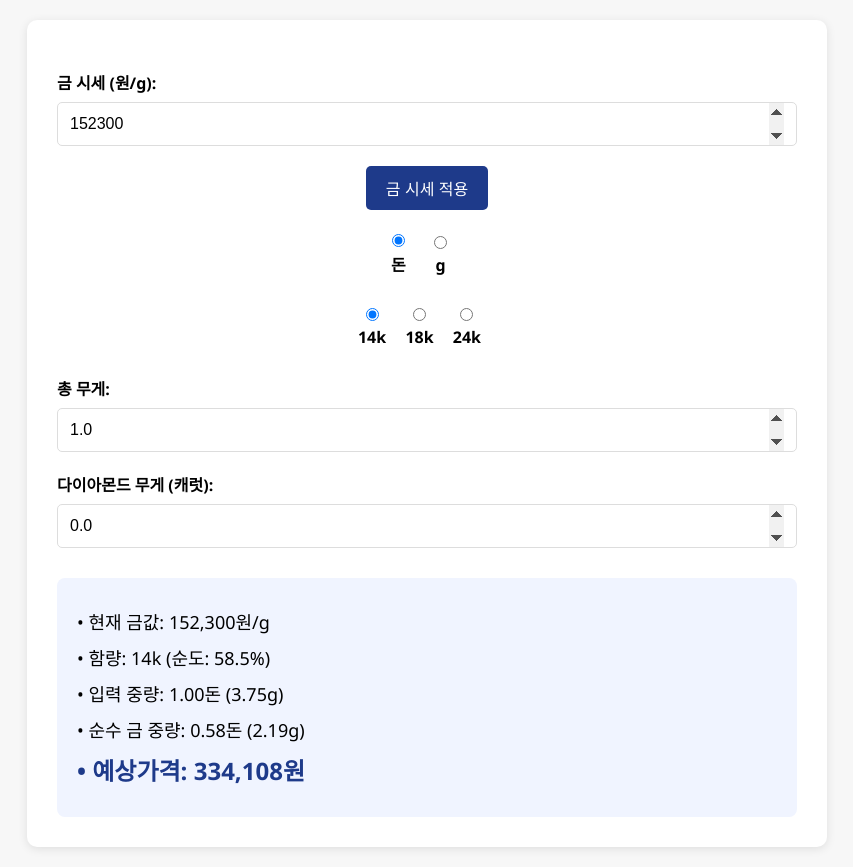
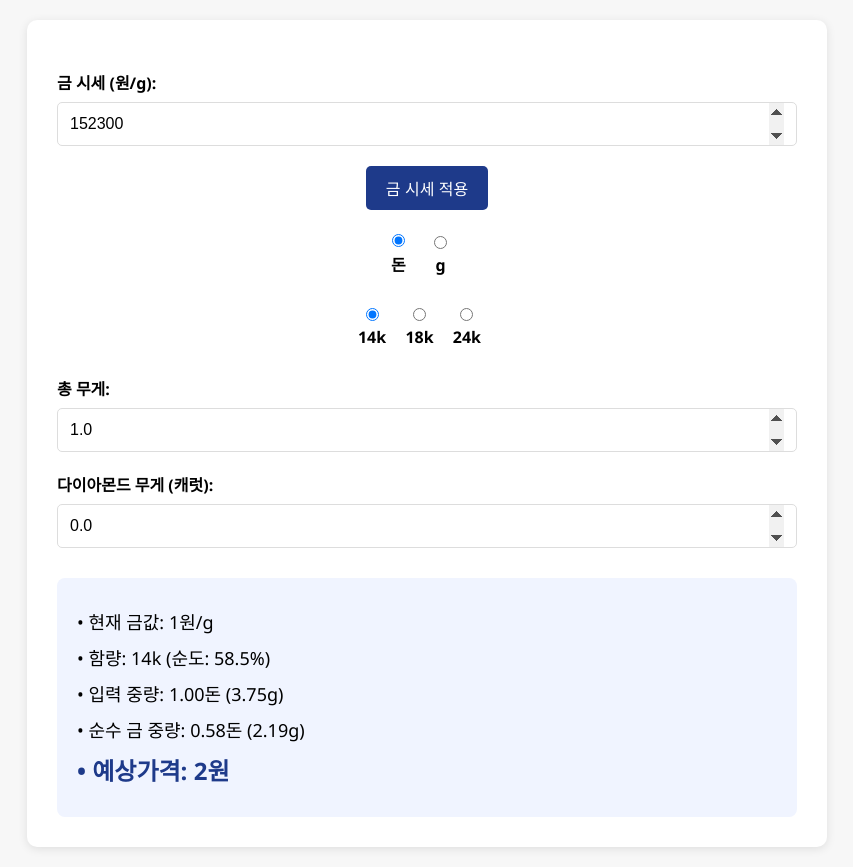
Before and after one commit to Gyunald/gold, a plain HTML site: page index.html in a window 1280 px wide. Shown: the whole page, without its empty margins (213-1066 px from the left). Drawn offline with Linux system fonts and the light colour scheme.

Commit message:
Update index.html

```diff
--- a/index.html
+++ b/index.html
@@ -152,7 +152,7 @@
 
     <script>
         // 금 시세 관련 기능 구현
-        let goldPricePerGram = 152300; // 기본값 설정
+        let goldPricePerGram = 1; // 기본값 설정
 
         // 세션에서 저장된 값 가져오기
         if (localStorage.getItem('goldPrice')) {
```
